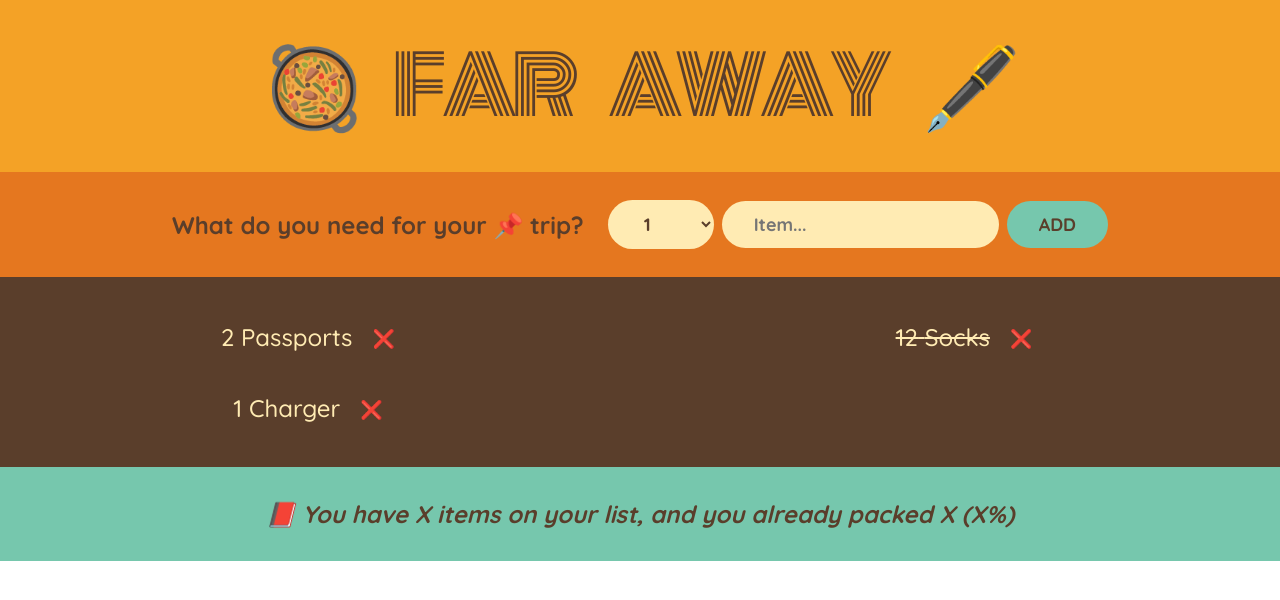
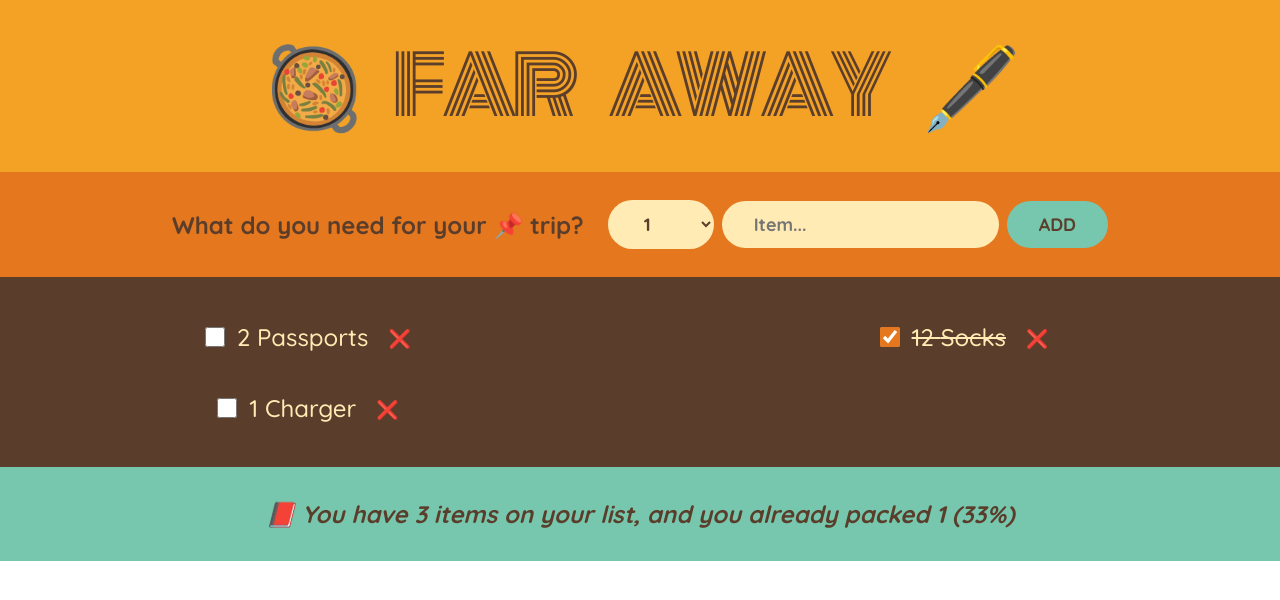
Before and after one commit to dong-geon-Lee/React-J-learn, a React (Create React App) app in the folder 05-travel-list/try/: page / in a window 1280 px wide. Shown: the top 600 px of the page. Built offline with nearby package versions, Linux system fonts and the light colour scheme.

Commit message:
Stats 컴포넌트 구현 (개수 및 평균)

```diff
--- a/05-travel-list/try/src/App.tsx
+++ b/05-travel-list/try/src/App.tsx
@@ -19,18 +19,31 @@ const initialItems = [
 
 const App = () => {
   const [trips, setTrips] = useState<IProps[]>(initialItems);
+  const numItems = trips.length;
 
   const handleDeleteTrip = (id: number): void => {
     const tripResults = trips.filter((trip) => trip.id !== id);
     setTrips(tripResults);
   };
 
+  const handleToggleItem = (id: number): void => {
+    const updateItem = trips.map((trip) => {
+      return trip.id === id ? { ...trip, packed: !trip.packed } : trip;
+    });
+
+    setTrips(updateItem);
+  };
+
   return (
     <div className="App">
       <Logo />
       <Form trips={trips} setTrips={setTrips} />
-      <PackingList trips={trips} handleDeleteTrip={handleDeleteTrip} />
-      <Stats />
+      <PackingList
+        trips={trips}
+        handleDeleteTrip={handleDeleteTrip}
+        handleToggleItem={handleToggleItem}
+      />
+      <Stats trips={trips} numItems={numItems} />
     </div>
   );
 };
--- a/05-travel-list/try/src/components/Item.tsx
+++ b/05-travel-list/try/src/components/Item.tsx
@@ -3,11 +3,17 @@ import { IProps } from "../App";
 interface XProps {
   item: IProps;
   handleDeleteTrip: (id: number) => void;
+  handleToggleItem: (id: number) => void;
 }
 
-const Item = ({ item, handleDeleteTrip }: XProps) => {
+const Item = ({ item, handleDeleteTrip, handleToggleItem }: XProps) => {
   return (
     <li>
+      <input
+        type="checkbox"
+        checked={item.packed}
+        onChange={() => handleToggleItem(item.id)}
+      />
       <span style={{ textDecoration: item.packed ? "line-through" : "none" }}>
         {item.quantity} {item.description}
       </span>
--- a/05-travel-list/try/src/components/PackingList.tsx
+++ b/05-travel-list/try/src/components/PackingList.tsx
@@ -4,14 +4,20 @@ import Item from "./Item";
 interface TProps {
   trips: IProps[];
   handleDeleteTrip: (id: number) => void;
+  handleToggleItem: (id: number) => void;
 }
 
-const PackingList = ({ trips, handleDeleteTrip }: TProps) => {
+const PackingList = ({ trips, handleDeleteTrip, handleToggleItem }: TProps) => {
   return (
     <>
       <ul className="list">
         {trips.map((item) => (
-          <Item key={item.id} item={item} handleDeleteTrip={handleDeleteTrip} />
+          <Item
+            key={item.id}
+            item={item}
+            handleDeleteTrip={handleDeleteTrip}
+            handleToggleItem={handleToggleItem}
+          />
         ))}
       </ul>
     </>
--- a/05-travel-list/try/src/components/Stats.tsx
+++ b/05-travel-list/try/src/components/Stats.tsx
@@ -1,9 +1,30 @@
-import React from "react";
+import { IProps } from "../App";
 
-const Stats = () => {
+interface JProps {
+  trips: IProps[];
+  numItems: number;
+}
+
+const Stats = ({ trips, numItems }: JProps) => {
+  if (!trips.length) {
+    return (
+      <p className="stats">
+        <em>Start adding some items to your packing list 🚀</em>
+      </p>
+    );
+  }
+
+  const numPacked = trips.filter((item) => item.packed).length;
+  const percentage = Math.round((numPacked / numItems) * 100);
+
   return (
     <footer className="stats">
-      <em>📕 You have X items on your list, and you already packed X (X%)</em>
+      <em>
+        {percentage === 100
+          ? "You got everything! Ready to go ✈️"
+          : `📕 You have ${numItems} items on your list, and you already packed
+        ${numPacked} (${percentage}%)`}
+      </em>
     </footer>
   );
 };
```
